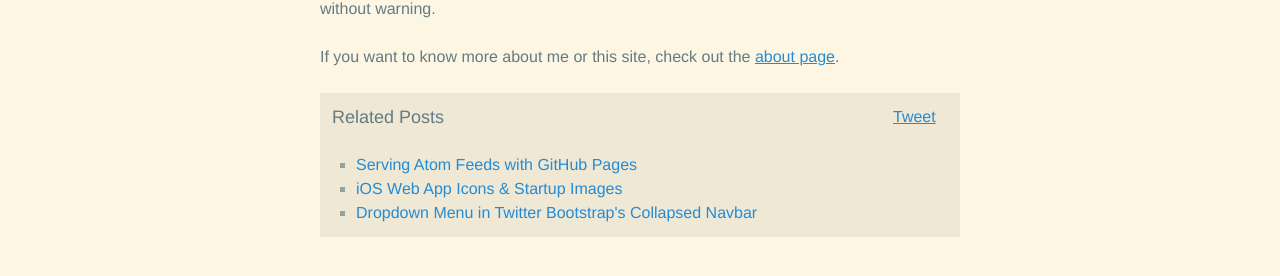
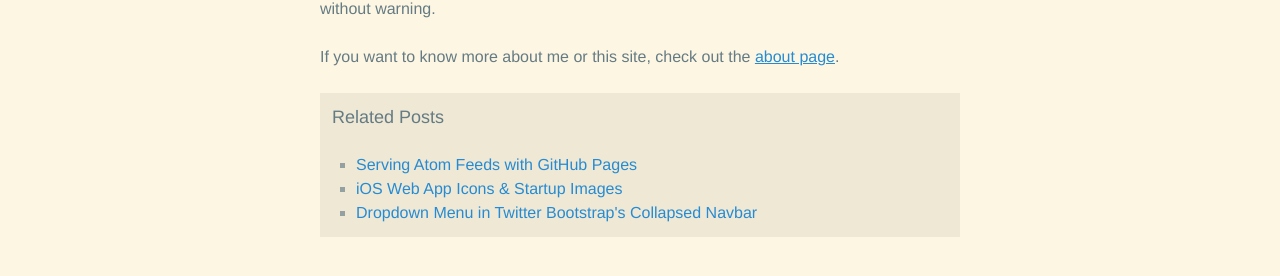
Before and after one commit to tfausak/tfausak.github.io, a Jekyll site: the page built from _posts/2011-10-23-hello-world.md, in a window 1280 px wide. Shown: the part 463-739 px from the top of the page. Built offline with Jekyll 4.4.1, drawn with Linux system fonts in a browser that asks for light colours; comment, search, counter and statistics services are not loaded.

Commit message:
Remove "Tweet" text from unstyled Tweet button.
Since loading social widgets is deferred until scrolling, it's
possible to see the widgets before they load. If that happens, they
appear unstyled. The Twitter widget is the only one with text
("Tweet"). Removing the text doesn't change anything.

I also removed the "data-via" attribute. I think it's tacky.

```diff
--- a/_layouts/post.html
+++ b/_layouts/post.html
@@ -24,7 +24,7 @@ layout: base
             <div class="g-plusone" data-size="tall"></div>
         </div>
         <div class="social-widget twitter-widget">
-            <a href="https://twitter.com/share" class="twitter-share-button" data-count="vertical" data-url="{{ site.url }}{{ page.url }}" data-via="taylorfausak">Tweet</a>
+            <a href="https://twitter.com/share" class="twitter-share-button" data-count="vertical" data-related="taylorfausak" data-url="{{ site.url }}{{ page.url }}"></a>
         </div>
     </div>
 
```
